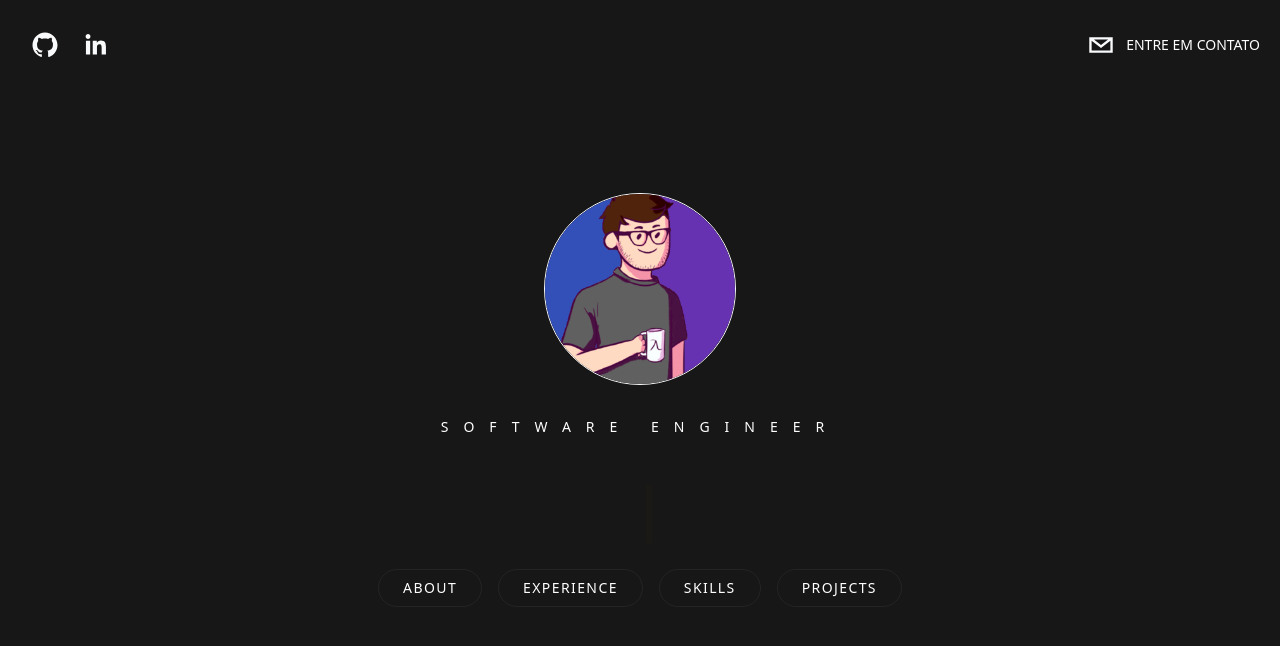
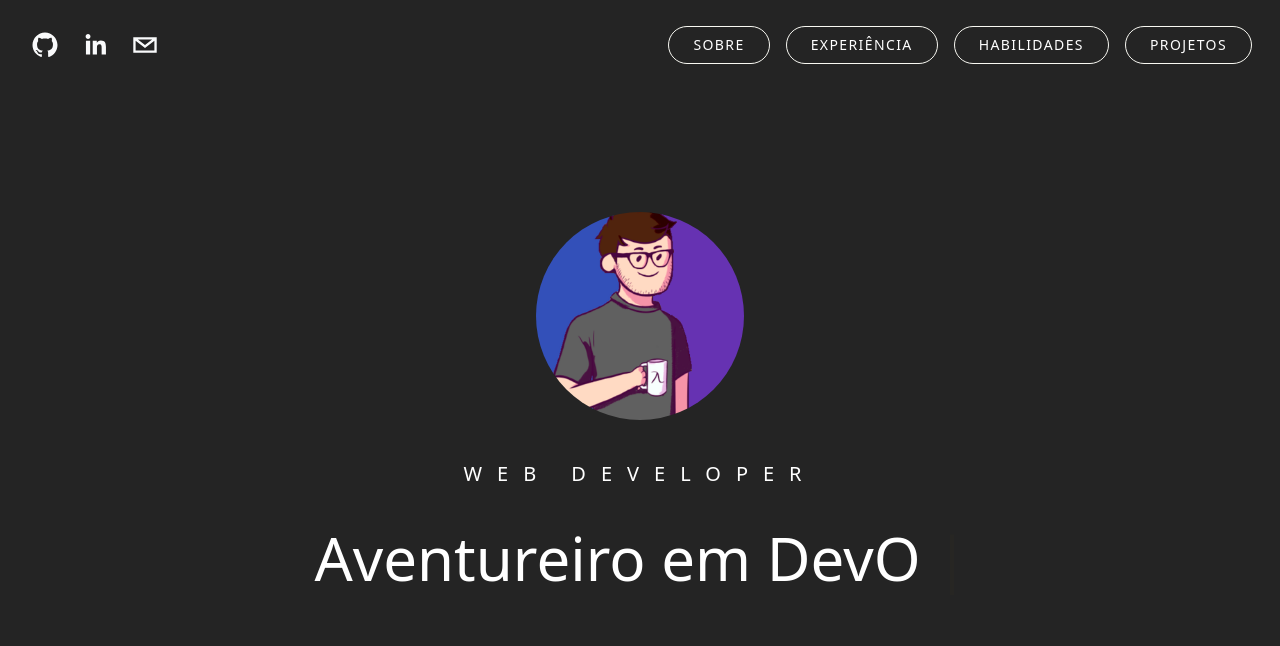
Before and after one commit to pefelippe/Portfolio, a Next.js app: page / in a window 1280 px wide. Shown: the top 646 px of the page. Built offline with nearby package versions, Linux system fonts and the light colour scheme.

Commit message:
feat/inicio about

```diff
--- a/components/About.tsx
+++ b/components/About.tsx
@@ -1,11 +1,32 @@
-import React from 'react'
+import Image from "next/image";
+import React from "react";
+import Avatar from "../public/38574428.png";
 
-type Props = {}
+type Props = {};
 
 function About({}: Props) {
   return (
-    <div>About</div>
-  )
+    <div className="h-screen flex flex-col relative text-center md:text-left md:flex-grow max-w-7xl px-10 justify-evenly mx-auto items-center">
+      <h3 className="absolute top-32 uppercase tracking-[20px] text-gray-500 text-2xl">
+        Sobre
+      </h3>
+      <div className="flex relative text-left space-x-6 items-center align-items-center">
+        <Image
+          src={Avatar}
+          alt="pefelippe avatar"
+          className="object-fit relative mx-auto h-52 w-52 rounded-full "
+        />
+        <div className="text-2xl">
+          Atuo na área de desenvolvimento Web, sendo a minha stack atual React,
+          Node e Typescript. <br />
+          Já fui muitas vezes responsável por implementar componentes de
+          interface de usuário responsivos e de qualidade, além de efetuar
+          manutenções em códigos existentes, bem como testar e desenvolver novas
+          funcionalidades.
+        </div>
+      </div>
+    </div>
+  );
 }
 
-export default About
+export default About;
--- a/components/Experience.tsx
+++ b/components/Experience.tsx
@@ -4,7 +4,7 @@ type Props = {}
 
 function Experience({}: Props) {
   return (
-    <div>Experience</div>
+    <div className="h-screen">Experience</div>
   )
 }
 
--- a/components/Header.tsx
+++ b/components/Header.tsx
@@ -32,6 +32,13 @@ export default function Header({}: Props) {
           fgColor="#f9fafb"
           bgColor="transparent"
         />
+
+        <SocialIcon
+          url="#"
+          network="email"
+          fgColor="#f9fafb"
+          bgColor="transparent"
+        />
       </motion.div>
 
       <motion.div
@@ -48,16 +55,10 @@ export default function Header({}: Props) {
         transition={{ duration: 1.25 }}
         className="flex flex-row items-center text-gray-300 cursor-pointer"
       >
-        <SocialIcon
-          className="cursor-pointer"
-          network="email"
-          fgColor="#f9fafb"
-          bgColor="transparent"
-        />
-
-        <p className="uppercase hidden md:inline-flex text-sm text-[#fff]">
-          Entre em contato
-        </p>
+        <button className="heroBtn">Sobre</button>
+        <button className="heroBtn">Experiência</button>
+        <button className="heroBtn">Habilidades</button>
+        <button className="heroBtn">Projetos</button>
       </motion.div>
     </header>
   );
--- a/components/Hero.tsx
+++ b/components/Hero.tsx
@@ -3,7 +3,6 @@ import React from "react";
 import { Typewriter, Cursor } from "react-simple-typewriter";
 
 import { motion } from "framer-motion";
-
 
 import Avatar from "../public/38574428.png";
 type Props = {};
@@ -12,30 +11,27 @@ function Hero({}: Props) {
   return (
     <motion.div
       animate={{
-        scale: [0.75, 1],
+        scale: [0.85, 1],
       }}
       transition={{
-        duration: 3,
+        duration: 1.25,
       }}
-      className=" h-screen flex flex-col space-y-8 items-center justify-center text-center overflow-hidden"
+      className=" h-screen flex flex-col space-y-10 items-center justify-center text-center overflow-hidden mx-auto"
     >
       <Image
         src={Avatar}
         alt="pefelippe avatar"
-        className="object-fit relative mx-auto h-48 w-48 border border-[#f9fafb] rounded-full "
+        className="object-fit relative mx-auto h-52 w-52 rounded-full "
       />
 
-      <h2 className="text-sm uppercase text-gray-500 pb-2 tracking-[15px]">
-        Software Engineer
+      <h2 className="text-xl uppercase semibold text-gray-500 tracking-[15px]">
+        Web Developer
       </h2>
-      <h1 className="text-4xl lg:text-6xl font-semibold scroll-px-10">
+
+      <h1 className="text-6xl font-scroll-px-10">
         <span className="mr-3">
           <Typewriter
-            words={[
-              "Eu sou o Pedro!",
-              "Web Developer",
-              "Aventureiro em DevOps",
-            ]}
+            words={["Eu sou o Pedro!", "Aventureiro em DevOps"]}
             loop={true}
             delaySpeed={1000}
             typeSpeed={70}
@@ -44,13 +40,6 @@ function Hero({}: Props) {
         </span>
         <Cursor cursorColor="#F7AB0A" />
       </h1>
-
-      <div>
-        <button className="heroBtn">About</button>
-        <button className="heroBtn">Experience</button>
-        <button className="heroBtn">Skills</button>
-        <button className="heroBtn">Projects</button>
-      </div>
     </motion.div>
   );
 }
--- a/components/Projects.tsx
+++ b/components/Projects.tsx
@@ -3,7 +3,7 @@ import React from "react";
 type Props = {};
 
 function Projects({}: Props) {
-  return <div>Projects</div>;
+  return <div className="h-screen">Projects</div>;
 }
 
 export default Projects;
--- a/components/Skills.tsx
+++ b/components/Skills.tsx
@@ -4,7 +4,7 @@ type Props = {}
 
 function Skills({}: Props) {
   return (
-    <div>Skills</div>
+    <div className="h-screen">Skills</div>
   )
 }
 
--- a/pages/index.tsx
+++ b/pages/index.tsx
@@ -11,7 +11,7 @@ import Skills from "../components/Skills";
 
 export default function Home() {
   return (
-    <div className="bg-[#171717] text-white h-screen snap-y snap-mandatory overflow-scroll z-0 min-w-400">
+    <div className="bg-[#242424] text-white h-screen snap-y snap-mandatory overflow-scroll z-0 min-w-400">
       <Head>
         <title>pefelippe.dev</title>
         <meta name="description" content="Pefelippe Portfolio" />
@@ -20,27 +20,24 @@ export default function Home() {
 
       <Header />
 
-      <section id="hero" className="snap-center">
+      <section id="hero" className="snap-start">
         <Hero />
       </section>
 
-      <main className="flex space-x-4">
-        <section id="about">
+      <section id="about" className="snap-center">
         <About />
       </section>
-        <section id="experience">
+
+      <section id="experience" className="snap-center">
         <Experience />
       </section>
-        <section id="skills">
+
+      <section id="skills" className="snap-center">
         <Skills />
       </section>
-        <section id="projects">
+      <section id="projects" className="snap-end">
         <Projects />
       </section>
-        <section id="contact">
-          <Contact />
-        </section>
-      </main>
     </div>
   );
 }
--- a/styles/globals.css
+++ b/styles/globals.css
@@ -4,13 +4,12 @@
 
 @layer components {
   .heroBtn {
-    @apply
-    px-6 py-2
+    @apply px-6 py-2
     mx-2
-    border border-[#242424] rounded-full
+    border border-[#f8f8f2] rounded-full
     uppercase text-sm
     tracking-widest transition-all
-    hover:border-[#F7AB0A]/40
-    hover:text-[#F7AB0A]/40;
+    hover:border-[#ff5555]
+    hover:text-[#ff5555];
   }
 }
```
Lines whose indentation alone changed are shown as unchanged.
